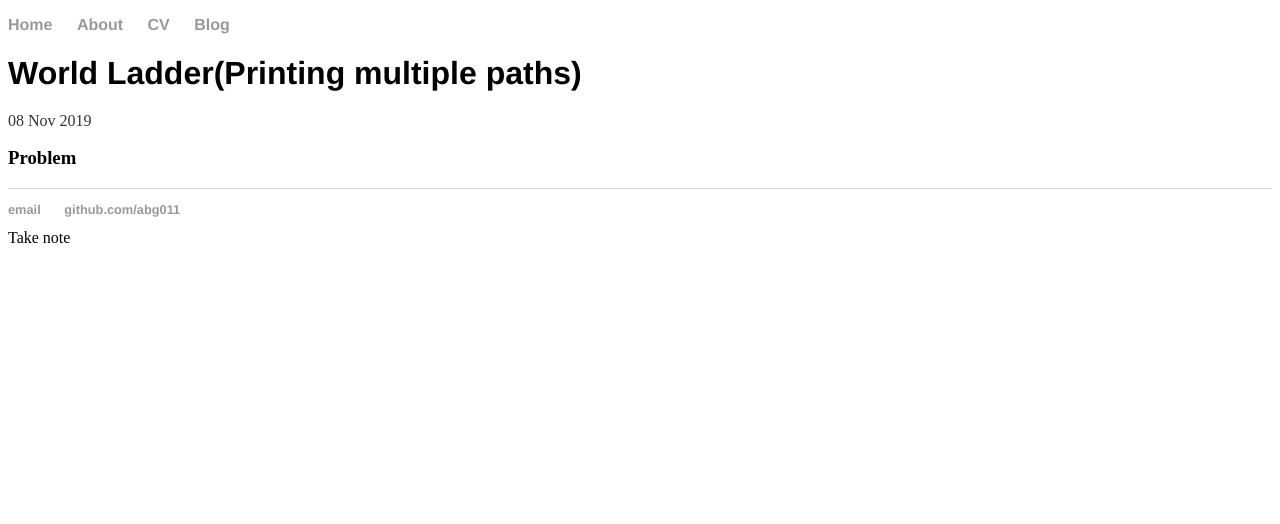
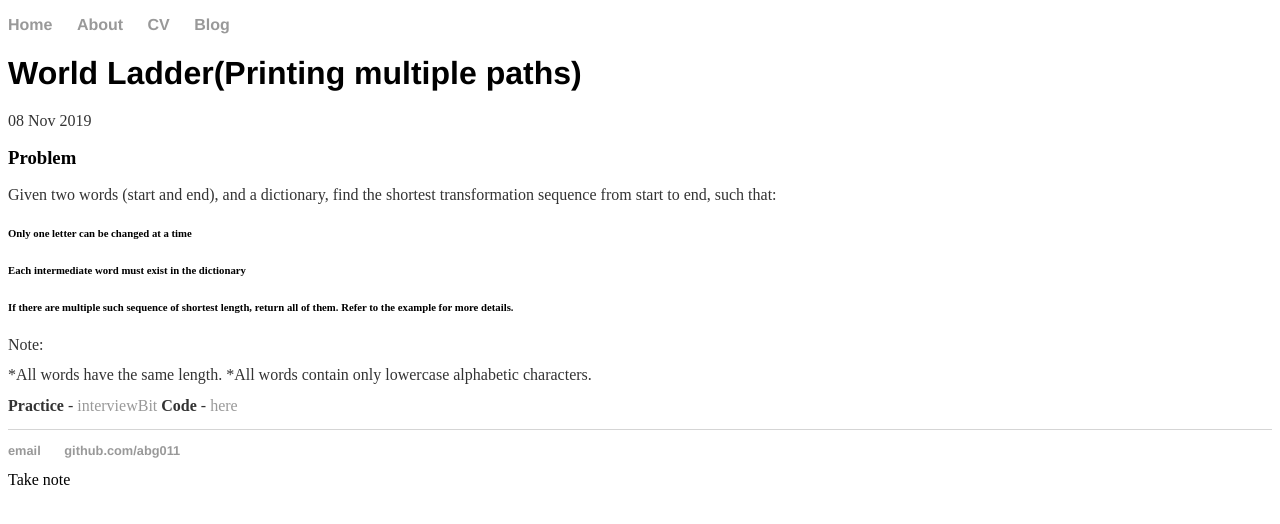
Before and after one commit to abhigupta543/abg011.github.io, a Jekyll site: the page built from _posts/2019-11-08-World-Ladder.md, in a window 1280 px wide. Shown: the top 524 px of the page. Built offline with Jekyll 4.4.1, drawn with Linux system fonts in a browser that asks for light colours.

Commit message:
Update 2019-11-08-World-Ladder.md

```diff
--- a/_posts/2019-11-08-World-Ladder.md
+++ b/_posts/2019-11-08-World-Ladder.md
@@ -5,3 +5,16 @@ date: 2019-11-08
 ---
 
 ### Problem
+Given two words (start and end), and a dictionary, find the shortest transformation sequence from start to end, such that:
+
+###### Only one letter can be changed at a time
+###### Each intermediate word must exist in the dictionary
+###### If there are multiple such sequence of shortest length, return all of them. Refer to the example for more details.
+
+Note:
+
+*All words have the same length.
+*All words contain only lowercase alphabetic characters.
+
+**Practice** - [interviewBit](https://www.interviewbit.com/problems/word-ladder-ii/)
+**Code** - [here](/codes/world_ladder.cpp)
```
